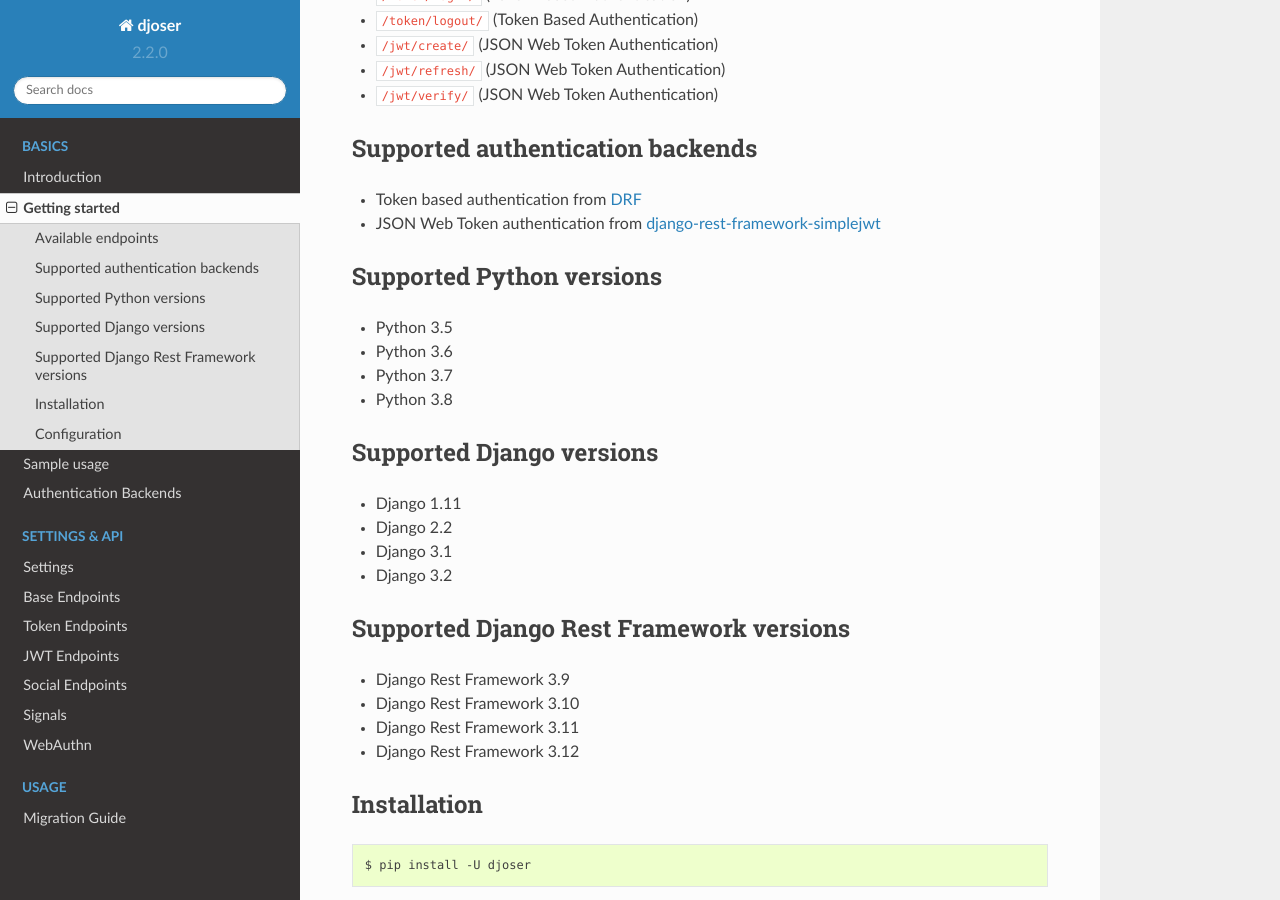
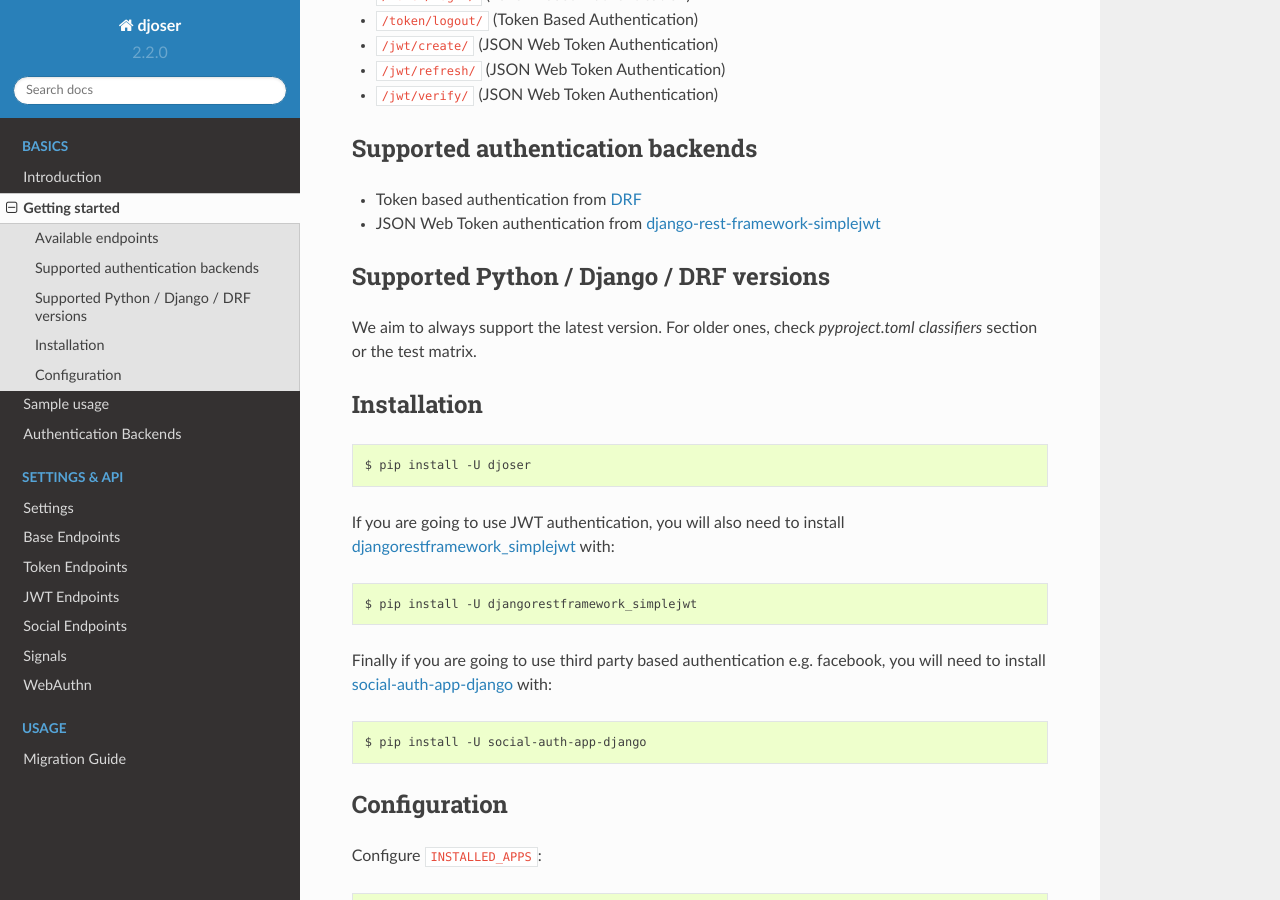
Before and after one commit to sunscrapers/djoser, a Sphinx documentation site: the page built from docs/source/getting_started.rst, in a window 1280 px wide and 900 px high, scrolled down 483 px. Built offline with Sphinx 7.4.7 and the Read the Docs theme 2.0.0, drawn with Linux system fonts in a browser that asks for light colours.

Commit message:
rewrite python / django / drf versions support in getting started

```diff
--- a/docs/source/getting_started.rst
+++ b/docs/source/getting_started.rst
@@ -26,29 +26,11 @@ Supported authentication backends
 * Token based authentication from `DRF <http://www.django-rest-framework.org/api-guide/authentication#tokenauthentication>`_
 * JSON Web Token authentication from `django-rest-framework-simplejwt <https://github.com/davesque/django-rest-framework-simplejwt>`_
 
-Supported Python versions
+Supported Python / Django / DRF versions
 -------------------------
 
-* Python 3.5
-* Python 3.6
-* Python 3.7
-* Python 3.8
-
-Supported Django versions
--------------------------
-
-* Django 1.11
-* Django 2.2
-* Django 3.1
-* Django 3.2
-
-Supported Django Rest Framework versions
-----------------------------------------
-
-* Django Rest Framework 3.9
-* Django Rest Framework 3.10
-* Django Rest Framework 3.11
-* Django Rest Framework 3.12
+We aim to always support the latest version.
+For older ones, check `pyproject.toml` `classifiers` section or the test matrix.
 
 Installation
 ------------
```
